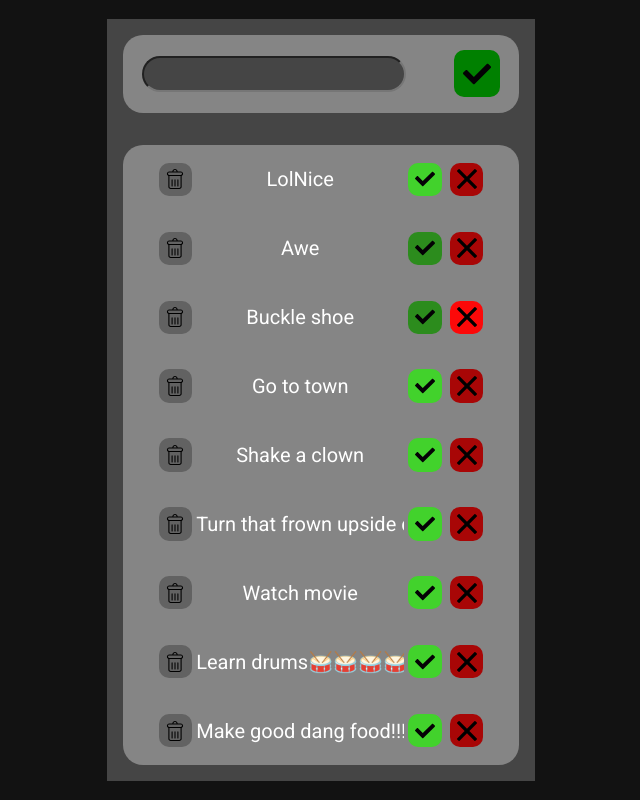
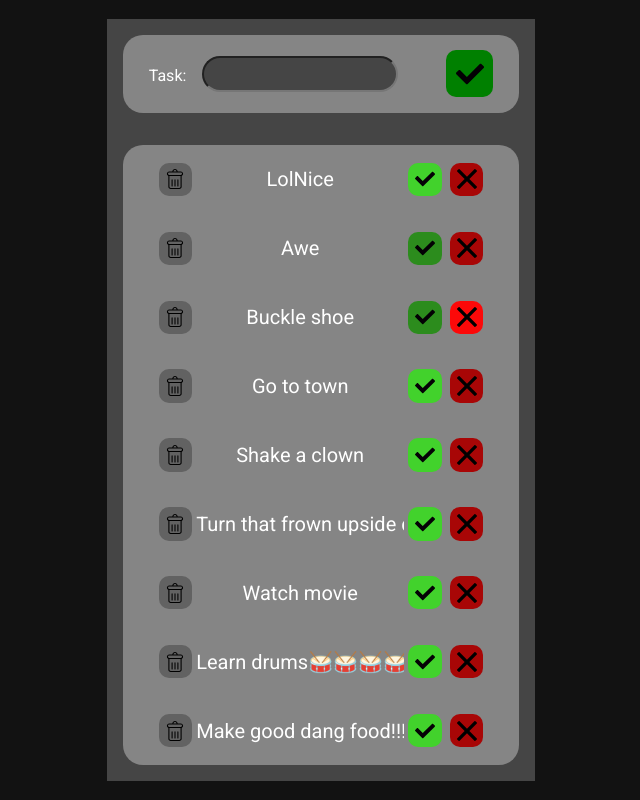
Before and after one commit to Manuel-Nunes/fantestic, a React (Vite) app: page / in a window 1280 px wide. Shown: the whole page, without its empty margins (319-959 px from the left). Built offline with nearby package versions, Linux system fonts and the light colour scheme.

Commit message:
Add Task header;

```diff
--- a/src/components/Header.jsx
+++ b/src/components/Header.jsx
@@ -20,6 +20,7 @@ const ItemInput = styled.input`
   border-radius: 20px;
   background-color:#454545;
   padding: 0.25rem 1rem;
+  width: 10rem;
 `
 
 const AddButton = styled.div`
@@ -38,6 +39,10 @@ const AddButton = styled.div`
   }
 `
 
+const InputLable = styled.label`
+  padding-right: 1rem;
+`;
+
 /**
  *
  * @param {HeaderProps} props
@@ -52,9 +57,12 @@ export function Header(
   return (
     <HeaderHolder>
 
-      <ItemInput onChange={(e)=>{
-        setState(e.target.value)
-      }} value={textState}></ItemInput>
+      <div>
+        <InputLable>Task:</InputLable>
+        <ItemInput onChange={(e)=>{
+          setState(e.target.value)
+        }} value={textState}></ItemInput>
+      </div>
 
       <AddButton onClick={()=>{
         addToDoItem(textState);
```
